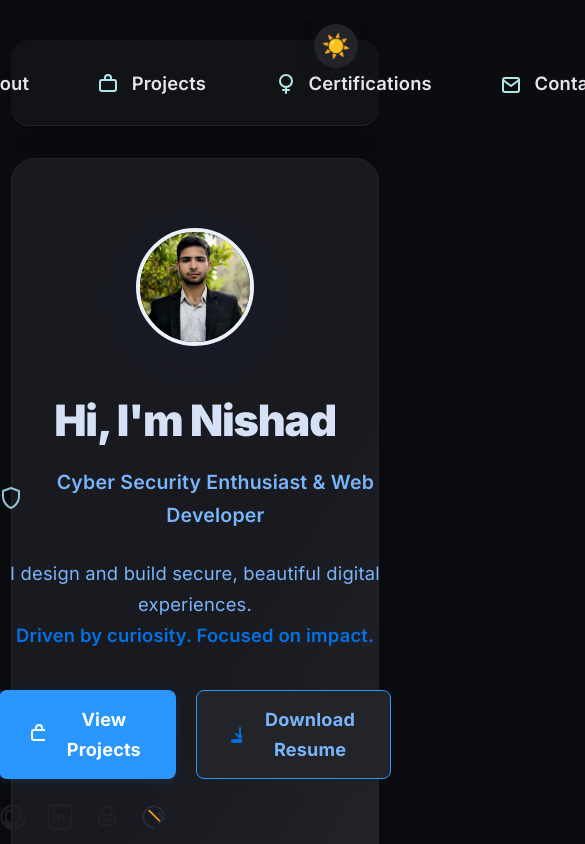
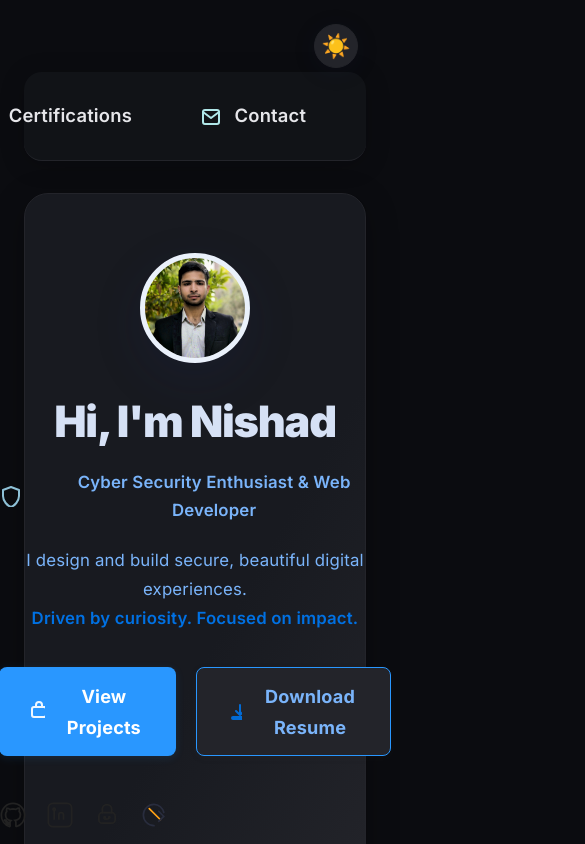
Before and after one commit to NishadSharma/NishadSharma.io.dev, a plain HTML site: page index.html in a window 390 px wide. Both pictures are taken after a click on the button "Toggle dark mode". Shown: the top 844 px of the page, 585 px wide, since content can reach past the window. Drawn offline with Linux system fonts and the light colour scheme.

Commit message:
Updation to Portfolio

```diff
--- a/index.html
+++ b/index.html
@@ -132,7 +132,7 @@
                   <div class="edu-row">
                     <div class="edu-main">
                       <span class="edu-institute">Lovely Professional University</span><br>
-                      <span class="edu-degree">B.Tech - <em>Computer Science & Engineering</em>; <strong>CGPA: 7.10</strong></span>
+                      <span class="edu-degree">B.Tech - <em>Computer Science & Engineering</em>; <strong>CGPA: 7.20</strong></span>
                     </div>
                     <div class="edu-meta">
                       <span>Phagwara, Punjab</span><br>
@@ -189,7 +189,7 @@
           Projects
         </h2>
         <div class="projects-grid">
-          <div class="project-card animated-pop">
+          <a href="https://your-project-demo-link.com" target="_blank" class="project-card animated-pop" style="text-decoration:none; color:inherit;">
             <div class="project-img" style="background-image: url('assets/project-1.png');"></div>
             <h3>
               <!-- Portfolio SVG -->
@@ -197,7 +197,7 @@
               Modern Portfolio
             </h3>
             <p>Responsive, accessible portfolio site inspired by Apple’s design language. Built with HTML, CSS, and JavaScript.</p>
-          </div>
+          </a>
           <div class="project-card animated-pop">
             <div class="project-img" style="background-image: url('assets/project-2.png');"></div>
             <h3>
--- a/portfolio.css
+++ b/portfolio.css
@@ -1,12 +1,19 @@
-
 *{
   margin: 0;
   padding: 0;
 }
 
+body, .main-bg {
+  /* Soft radial gradients and a gentle linear gradient for depth */
+  background:
+    repeating-radial-gradient(circle at 20% 40%, #eaf1fb 0 1.5px, transparent 1.5px 100%),
+    repeating-radial-gradient(circle at 80% 70%, #eaf1fb 0 1.5px, transparent 1.5px 100%),
+    linear-gradient(120deg, #f7fafd 60%, #eaf1fb 100%);
+  min-height: 100vh;
+}
+
 body {
   font-family: 'Inter', 'Segoe UI', Arial, sans-serif;
-  background: linear-gradient(120deg, #f8f9fa 0%, #eaf1fb 100%);
   color: #1a1a1a;
   margin: 0;
   min-height: 100vh;
@@ -18,28 +25,13 @@ body {
   overflow-x:hidden;
 }
 h1 {
-  font-size: 2.7rem;
-  font-weight: 800;
-  color: #2563eb;
-  margin-bottom: 0.4em;
-  letter-spacing: -1px;
+  font-size: 2.1rem;
 }
 h2 {
-  font-size: 2.1rem;
-  font-weight: 700;
-  margin-bottom: 2rem;
-  background: linear-gradient(90deg, #2563eb 0%, #174ea6 100%);
-  -webkit-background-clip: text;
-  -webkit-text-fill-color: transparent;
-  background-clip: text;
-  display: flex;
-  align-items: center;
-  gap: 0.5em;
+  font-size: 1.4rem;
 }
 h3 {
-  font-size: 1.25rem;
-  font-weight: 600;
-  margin-bottom: 0.7rem;
+  font-size: 1.08rem;
 }
 h4 {
   font-size: 1.13rem;
@@ -58,9 +50,11 @@ a:hover, a:focus {
 
 /* --- Layout --- */
 .container {
-  max-width: 980px;
-  margin: 0 auto;
-  padding: 0 2.2rem;
+  max-width: 950px;
+  width: 92vw;
+  margin: 1.5rem auto 1.5rem auto;
+  padding: 1.5rem 1.2rem 1.2rem 1.2rem;
+  box-sizing: border-box;
 }
 header.navbar {
   margin: 2.5rem 0 2rem 0;
@@ -110,54 +104,81 @@ nav {
 /* --- Hero --- */
 .hero {
   margin-bottom: 3rem;
-  padding: 2.8rem 0;
+  padding: 2.2rem 0 !important;
   background: rgba(255,255,255,0.95);
   border-radius: 24px;
   box-shadow: 0 8px 32px rgba(0,0,0,0.06);
   backdrop-filter: blur(8px);
+  /* Add horizontal padding to prevent content from touching the box border */
+  padding-left: 2.5rem !important;
+  padding-right: 2.5rem !important;
 }
 .hero-content {
   display: flex;
   align-items: center;
-  justify-content: center;
-  gap: 4rem;
-  max-width: 900px;
+  justify-content: flex-start;
+  gap: 3.5rem;
+  max-width: 1100px;
   margin: 0 auto;
+  flex-direction: row;
+  text-align: left;
 }
 .hero-profile-img,
 .hero-profile-img-large {
-  width: 240px;
-  height: 240px;
+  width: 200px;
+  height: 200px;
+  max-width: 240px;
+  max-height: 240px;
   border-radius: 50%;
   object-fit: cover;
-  box-shadow: 0 12px 40px rgba(30,40,90,0.18);
-  border: 4px solid #eaf1fb;
-  margin-left: 2.5rem;
-  margin-bottom: 1.2rem;
+  box-shadow: 0 16px 48px rgba(30,40,90,0.18);
+  border: 5px solid #eaf1fb;
+  margin-left: 0;
+  margin-bottom: 0;
   background: #fff;
   transition: box-shadow 0.18s, transform 0.18s;
 }
 @media (max-width: 900px) {
+  .hero {
+    padding-left: 1.2rem !important;
+    padding-right: 1.2rem !important;
+  }
+  .hero-content {
+    flex-direction: column-reverse;
+    gap: 2.2rem;
+    text-align: center;
+    align-items: center;
+  }
   .hero-profile-img,
   .hero-profile-img-large {
-    width: 160px;
-    height: 160px;
-    margin-left: 0;
-    margin-bottom: 1rem;
+    width: 150px;
+    height: 150px;
+    max-width: 180px;
+    max-height: 180px;
   }
 }
 @media (max-width: 700px) {
+  .hero {
+    padding-left: 0.5rem !important;
+    padding-right: 0.5rem !important;
+  }
   .hero-profile-img,
   .hero-profile-img-large {
-    width: 110px;
-    height: 110px;
-    margin-left: 0;
-    margin-bottom: 1rem;
+    width: 100px;
+    height: 100px;
+    max-width: 120px;
+    max-height: 120px;
+  }
+  .hero-content {
+    gap: 1.2rem;
   }
 }
 .hero-text {
   flex: 1;
   min-width: 260px;
+  display: flex;
+  flex-direction: column;
+  justify-content: center;
 }
 .hero-text h1 {
   font-size: 2.7rem;
@@ -168,7 +189,7 @@ nav {
   line-height: 1.1;
 }
 .subtitle {
-  font-size: 1.22rem;
+  font-size: 1.05rem;
   color: #0071e3;
   font-weight: 600;
   margin-bottom: 1.3em;
@@ -178,7 +199,7 @@ nav {
   letter-spacing: 0.01em;
 }
 .hero-intro {
-  font-size: 1.15rem;
+  font-size: 1.05rem;
   color: #333;
   margin-bottom: 2.1em;
   letter-spacing: 0.01em;
@@ -302,8 +323,9 @@ section {
 }
 .project-card, .cert-card {
   flex: 1 1 260px;
-  min-width: 220px;
-  max-width: 340px;
+  min-width: 200px;
+  max-width: 320px;
+  padding: 1.2rem 0.8rem 0.8rem 0.8rem;
 }
 .contact-form {
   display: flex;
@@ -390,23 +412,24 @@ footer {
 }
 @media (max-width: 700px) {
   .container {
-    padding: 0 0.7rem;
-  }
-  header.navbar {
-    flex-direction: column;
-    gap: 1.1rem;
-    padding: 1.2rem 0.5rem 1rem 0.5rem;
+    padding: 0.5rem;
   }
   .hero {
-    padding: 1.2rem 0.5rem 1.2rem 0.5rem;
-  }
-  .about-section, .projects-section, .certifications-section, .contact-section {
-    padding: 1.2rem 0.5rem 0 0.5rem;
-  }
-  .about-content > div,
-  .education-details,
-  .skills-mini {
-    padding: 1rem 0.5rem;
+    padding: 0.7rem 0.2rem 0.7rem 0.2rem !important;
+  }
+  .project-card,
+  .cert-card-v2,
+  .cert-card {
+    max-width: 100%;
+    min-width: 0;
+    padding: 0.7rem 0.3rem 0.6rem 0.3rem;
+  }
+  .hero-profile-img,
+  .hero-profile-img-large {
+    width: 100px;
+    height: 100px;
+    max-width: 120px;
+    max-height: 120px;
   }
 }
 
@@ -1010,7 +1033,7 @@ footer {
   background-repeat: no-repeat;
   border-top-left-radius: 18px;
   border-top-right-radius: 18px;
-  min-height: 120px;
+  min-height: 90px;
 }
 
 .cert-info {
@@ -1454,8 +1477,23 @@ body.dark-mode .hero {
   border-radius: 24px !important;
   box-shadow: 0 8px 32px rgba(0,0,0,0.28) !important;
   backdrop-filter: blur(10px) !important;
-  padding: 2.8rem 0 !important;
+  padding: 2.2rem 0 !important;
+  padding-left: 2.5rem !important;
+  padding-right: 2.5rem !important;
   border: 1.5px solid #23242a !important;
+}
+
+@media (max-width: 900px) {
+  body.dark-mode .hero {
+    padding-left: 1.2rem !important;
+    padding-right: 1.2rem !important;
+  }
+}
+@media (max-width: 700px) {
+  body.dark-mode .hero {
+    padding-left: 0.5rem !important;
+    padding-right: 0.5rem !important;
+  }
 }
 
 /* --- Make social icons ultra-clear and premium in dark mode --- */
```
